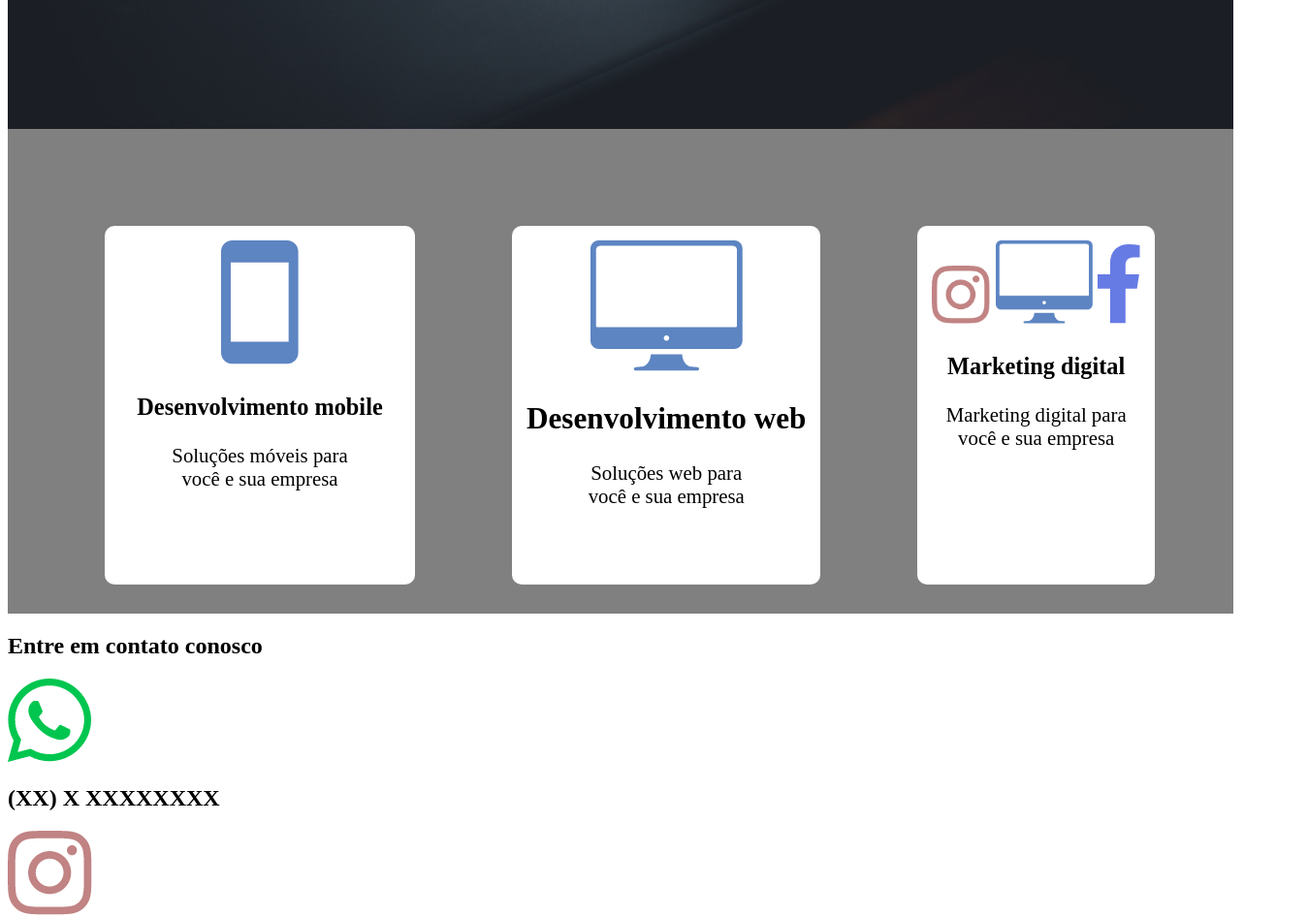
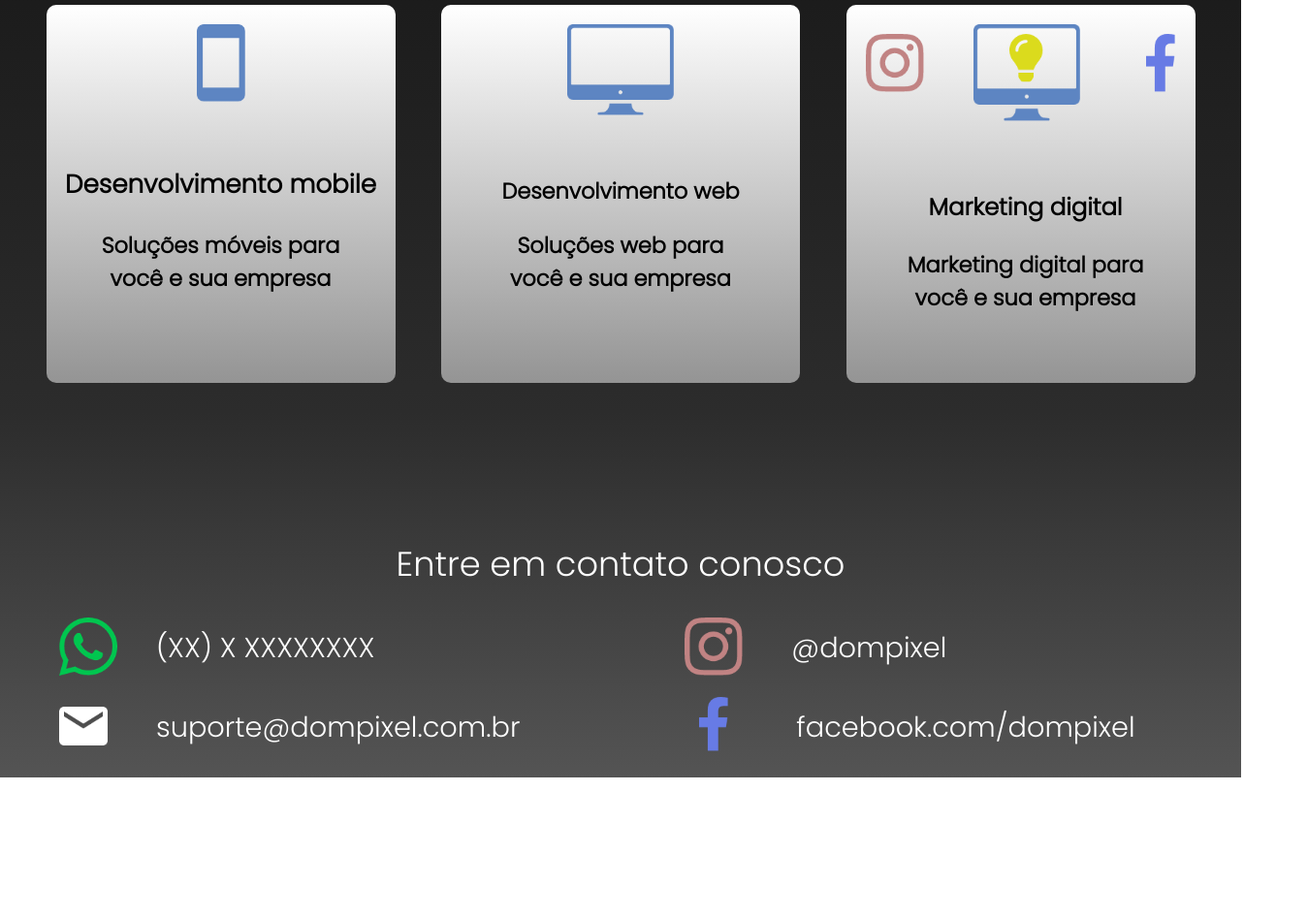
Before and after one commit to GabrielBorgesDuarte/desafio, a plain HTML site: page index.html in a window 1280 px wide. Shown: the part 1060-2007 px from the top of the page at 97% size, 1349 px wide, since content can reach past the window. After the commit the page ends 1862 px from the top, so only its background shows below. Drawn offline with Linux system fonts and the light colour scheme.

Commit message:
correção-desafio

```diff
--- a/index.html
+++ b/index.html
@@ -4,10 +4,10 @@
     <meta charset="UTF-8">
     <meta name="viewport" content="width=device-width, initial-scale=1.0">
     <title>Document</title>
-
+    <link href="https://fonts.googleapis.com/css2?family=Poppins:wght@300&display=swap" rel="stylesheet">
     <link href="style.css" rel="stylesheet" type="text/css">
 </head>
-<body>
+<body class="body">
 
     <section class="main-body">
         <div class="main-top">
@@ -32,41 +32,62 @@
 
         <article class="cursos">
             <div class="first-course">
-            <img src="Icon ionic-md-phone-portrait.png" alt="">
-            <div class="first-text-course">
+                <img src="Icon ionic-md-phone-portrait.png" alt="" width="60" class="cell-img">
                     <h1>Desenvolvimento mobile</h1>
                     <p>Soluções móveis para <br>
                     você e sua empresa</p>
             </div>
-            </div>
 
             <div class="second-course">
-            <img src="Icon ionic-ios-desktop.png" alt="">
-            <h2>Desenvolvimento web</h2>
+                <img src="Icon ionic-ios-desktop.png" alt="" width="120" class="screen-img">
+                <h1>Desenvolvimento web</h1>
                 <p>Soluções web para <br>
                 você e sua empresa</p>
             </div>
 
             <div class="third-course">
-            <img src="Icon awesome-instagram.png" alt="" width="60">
-            <img src="Icon ionic-ios-desktop.png" alt="" width="100">
-            <img src="Icon awesome-facebook-f.png" alt="">
-            <h3>Marketing digital</h3>
+                <div class="div-images">
+                <img src="Icon awesome-instagram.png" alt="" class="first-img">
+                <img src="Icon awesome-lightbulb.png" alt="" class="fourth-img">
+                <img src="Icon ionic-ios-desktop.png" alt="" class="second-img">
+                <img src="Icon awesome-facebook-f.png" alt="" class="third-img">
+            </div>
+                <div class="text-1">
+                <h1>Marketing digital</h1>
                 <p>Marketing digital para <br>
                 você e sua empresa</p>
+                </div>
             </div>
         </article>
 
 
-        <footer>
+        <footer class="footer">
             <h1>Entre em contato conosco</h1>
-            <img src="Icon awesome-whatsapp.png" alt="">
-            <h1>(XX) X XXXXXXXX</h1>
-            <img src="Icon awesome-instagram.png" alt="" >
+
+            <div class="img-whats">
+                <img src="Icon awesome-whatsapp.png" alt="" class="whats">
+            </div>
+
+            <p>(XX) X XXXXXXXX</p>
+
+            <div class="img-insta">
+                <img src="Icon awesome-instagram.png" alt="" class="insta">
+            </div>
+
+            <div class="p-insta">
             <p>@dompixel</p>
-            <img src="" alt="">
+            </div>
+
+            <div class="img-gmail">
+                <img src="Icon material-email.png" alt="" class="gmail">
+            </div>
+
             <p>suporte@dompixel.com.br</p>
-            <img src="Icon awesome-facebook-f.png" alt="">
+
+            <div class="img-face">
+                <img src="Icon awesome-facebook-f.png" alt="" class="face">
+            </div>
+
             <p>facebook.com/dompixel</p>
         </footer>
     </section>
--- a/style.css
+++ b/style.css
@@ -1,6 +1,11 @@
+.body {
+    margin: 0;
+}
+
 .main-body{
     max-width: 100vw;
     height: 100vh;
+    font-family: 'Poppins', sans-serif;
 }
 
 .main-top{
@@ -10,20 +15,28 @@
 .main-head{
     background-color: white;
     display: flex;
-    font-size: 1.3rem;
+    font-size: 1.5rem;
     padding-left: 325px;
     justify-content: space-around;
     font-size: 2rem;
-    padding-top: 0px;
+    align-content: center;
+    margin-top: 20px;
+    font-weight: bold;
 }
 
 .div-img {
-    padding-top: 10px;
+    padding-left: 20px;
+    margin-top: 10px;
+    padding-bottom: 15px;
 }
 
 .main-head h1 {
     padding: 15px;
-    margin-top: 10px;
+    margin-top: 0px;
+    font-size: 1.8rem;
+    margin-bottom: 0px;
+    height: 50px;
+    padding-bottom: 0px;
 }
 
 .text-img {
@@ -37,7 +50,9 @@
     background-size: cover;
     margin: 0 0;
     max-width: 1400px;
-    padding: 400px 0px;
+    padding-top: 200px;
+    padding-bottom: 400px;
+
 }
 
 .btn {
@@ -46,53 +61,217 @@
     border-radius: 50px;
     width: 330px;
     height: 100px;
-    background-color: black;
+    background-color: #2c2c2c;
     color: white;
     font-size: 1.5rem;
 }
 
 .cursos {
     display: flex;
-    background-color: gray;
     height: 500px;
+    justify-content: space-evenly;
+    background-color: transparent;
+    background-image:  linear-gradient( to bottom, #191919, #2c2c2c );
 }
 
 .first-course {
     padding-left: 10px;
     padding-top: 10px;
-    border: 5px solid white;
     border-radius: 10px;
-    margin: 100px 0 0 100px;
-    font-size: 1.3rem;
+    margin: 80px 0 0 0px;
+    font-size: 1.4rem;
     padding-right: 10px;
-    height: 350px;
-    background-color: white;
-    width: 290px;
+    height: 380px;
+    background-color: transparent;
+    background-image:  linear-gradient( to bottom, #ffffff, #949494 );
+    width: 340px;
     text-align: center;
+}
+
+.cell-img{
+    padding-top: 10px;
+    width: 50px;
+    height: 90;
+}
+
+.first-course h1 {
+    padding-top:30px;
+}
+
+.first-course p {
+    padding-top: 0px;
+    font-size: 1.4rem;
+    font-weight: bold;
 }
 
 .second-course{
     padding-left: 10px;
     padding-top: 10px;
-    border: 5px solid white;
     border-radius: 10px;
-    margin: 100px 0 0 100px;
+    margin-top: 80px;
+    margin-left: 0px;
     font-size: 1.3rem;
     padding-right: 10px;
-    height: 350px;
-    background-color: white;
+    height: 380px;
+    background-color: transparent;
+    background-image:  linear-gradient( to bottom, #ffffff, #949494 );
     text-align: center;
+    width: 350px;
 }
+
+.second-course h1 {
+    padding-top: 30px;
+    font-size: 1.4rem;
+}
+
+.second-course p {
+    font-size: 1.4rem;
+    font-weight: bold;
+}
+
+.screen-img{
+    padding-top: 10px;
+    width: 110px;
+}
+
 
 .third-course {
     padding-left: 10px;
     padding-top: 10px;
-    border: 5px solid white;
     border-radius: 10px;
-    margin: 100px 0 0 100px;
+    margin-top: 80px;
+    margin-left: 0px;
     font-size: 1.3rem;
+    padding-right: 0px;
+    height: 380px;
+    background-color: transparent;
+    background-image:  linear-gradient( to bottom, #ffffff, #949494 );
+    text-align: center;
+    width: 350px;
+    display: flex;
+    flex: wrap;
+    flex-wrap: wrap;
+    justify-content: space-between  ;
+}
+
+.third-course h1 {
+    margin-top: 60px;
+}
+
+.third-course p {
+    font-size: 1.4rem;
+    font-weight: bold;
+    margin: 0 0 50px 0;
+}
+
+.div-images {
+    height: 10%;
+    width: 100%;
+    padding: 10px;
+    justify-content: space-between;
+    display: flex;
+}
+
+.first-img {
+    width: 60px;
+    height:60px;
+    padding-top: 10px;
+    padding-right: 20px;
+}
+
+.second-img {
+    width: 110px;
+    height: 100px;
+    margin-left: -140px;
+}
+
+.third-img{
+    width: 30px;
+    height: 60px;
+    padding-top: 10px;
     padding-right: 10px;
-    height: 350px;
-    background-color: white;
+}
+
+.fourth-img {
+    width: 35px;
+    height:50px;
+    padding-left: 0px;
+    padding-top: 10px;
+
+}
+
+.text-1 {
+    flex-direction: column;
+    display: flex;
+    justify-content: center;
+    align-items: center;
+    width: 100%;
+}
+
+.text-1 h3 {
     text-align: center;
 }
+
+.footer {
+    background-color: transparent;
+    background-image:  linear-gradient( to bottom, #2c2c2c, #545454 );
+    padding: 1px;
+    color: white;
+    display: flex;
+    flex: wrap;
+    flex-wrap: wrap;
+}
+
+.footer h1 {
+    text-align: center;
+    font-size: 2.2rem;
+    padding-top: 100px;
+    width: 100%;
+    font-weight: lighter;
+}
+
+.footer p {
+    font-size: 1.8rem;
+    margin-top: 10px;
+}
+
+.whats{
+    width: 60px;
+    padding-left: 60px;
+}
+
+.img-whats{
+    padding-right: 40px;
+}
+
+.insta {
+    width: 60px;
+}
+
+.img-insta {
+    padding-left: 320px;
+    padding-right: 50px;
+}
+
+.p-insta {
+    width: 450px;
+}
+
+.gmail {
+    width:50px;
+    padding-left: 60px;
+}
+
+.img-gmail {
+    padding-right: 50px;
+    margin-top: 10px;
+}
+
+.face {
+    width: 30px;
+}
+
+.img-face {
+    padding-left: 185px;
+    padding-right: 70px;
+}
```
Also changed, not shown: Icon material-email.png (added). Lines whose indentation alone changed are shown as unchanged.
